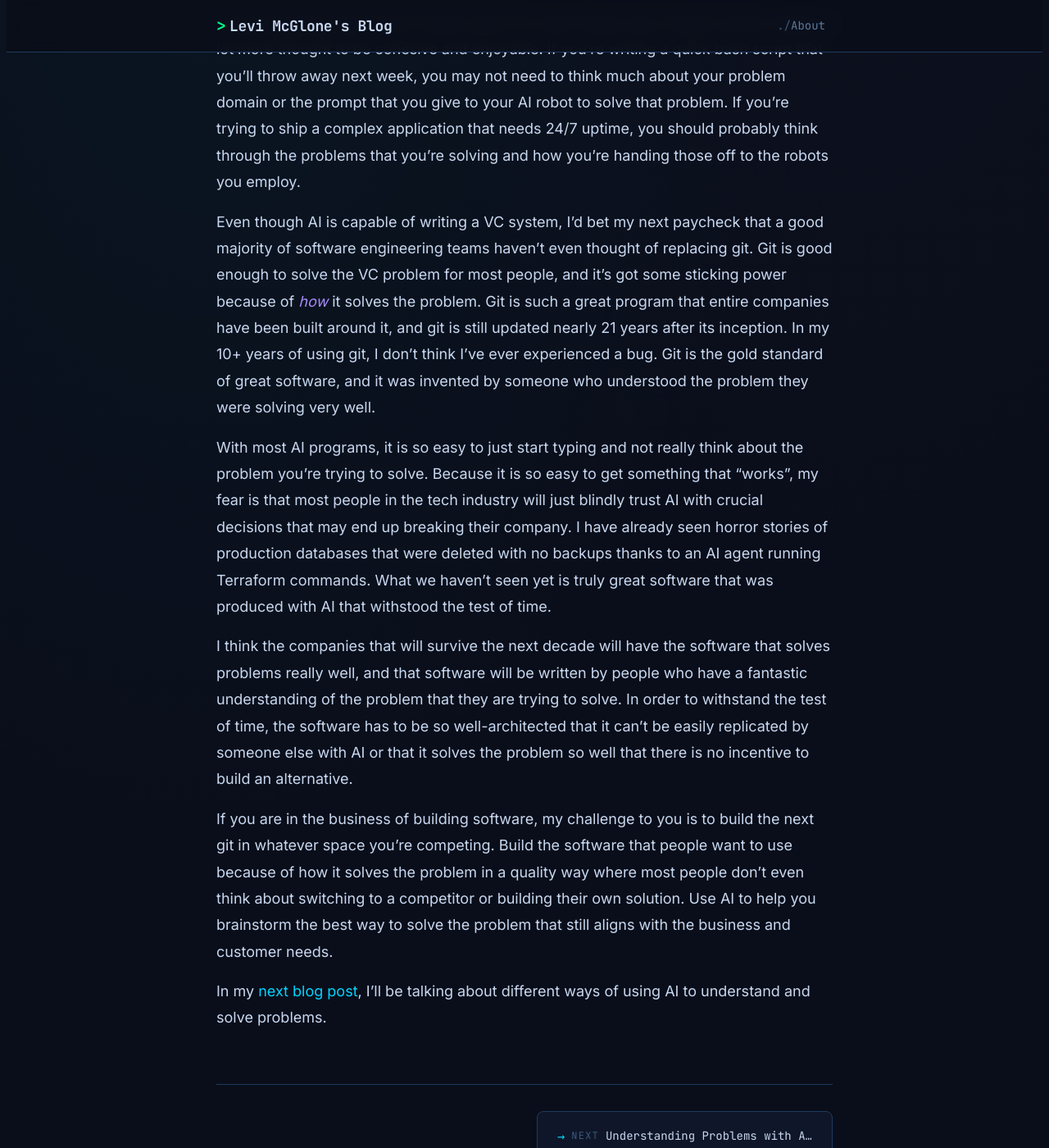
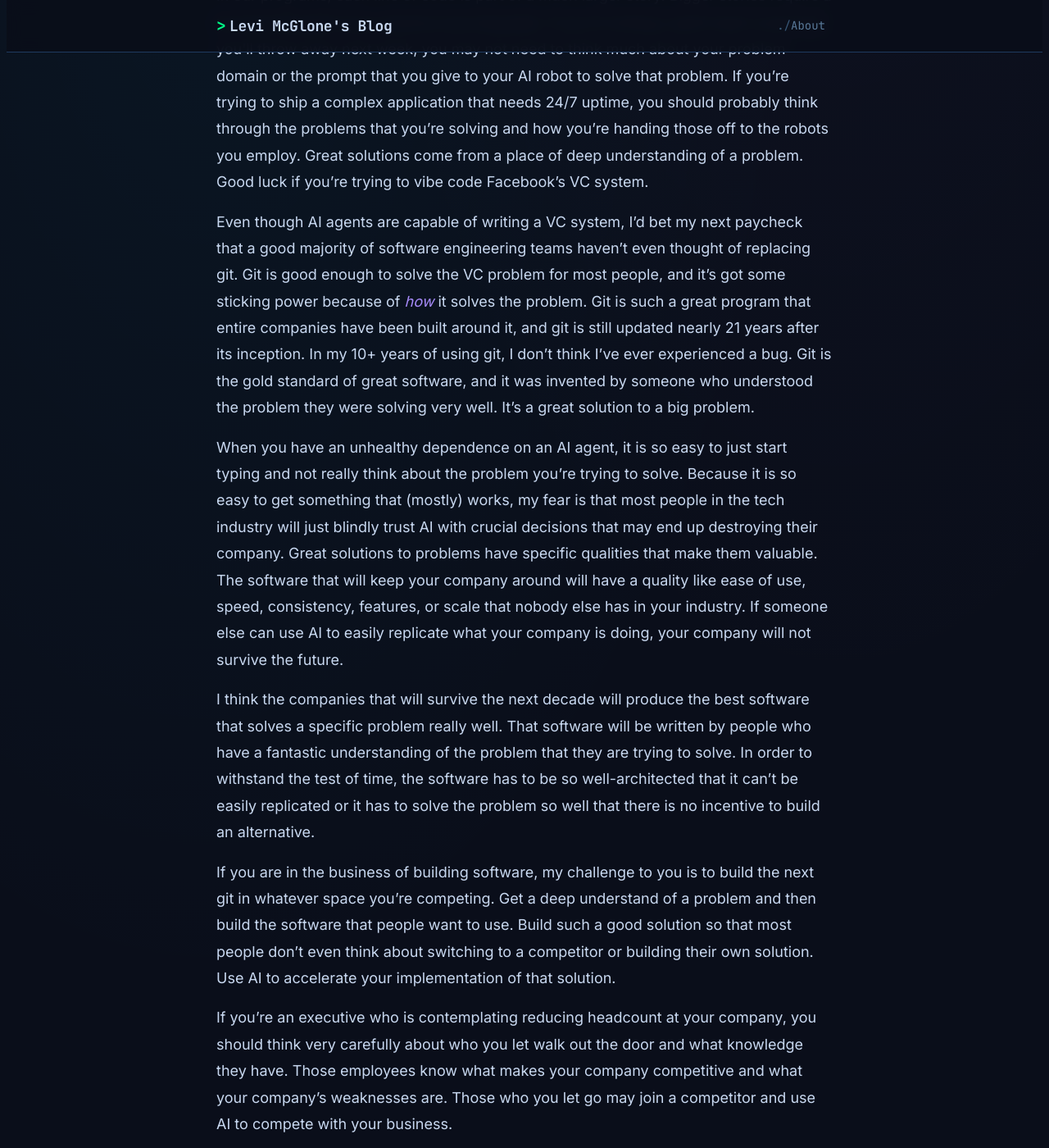
Before and after one commit to mcglonelevi/LeviMcGloneBlog, a Jekyll site: the page built from blog/_posts/2026-03-18-solving-problems-with-ai-the-right-way.markdown, in a window 1280 px wide and 1400 px high, scrolled down 1890 px. Shown: the whole window at 82% size. Built offline with Jekyll 4.4.1, drawn with Linux system fonts in a browser that asks for light colours; some of the changed text lies outside the part shown.

Commit message:
fix links

```diff
--- a/blog/_posts/2026-03-18-solving-problems-with-ai-the-right-way.markdown
+++ b/blog/_posts/2026-03-18-solving-problems-with-ai-the-right-way.markdown
@@ -4,13 +4,13 @@ title: "Solving Problems with AI the Right Way"
 date:  2026-03-18
 categories: ai
 ---
-There's a lot of buzz about AI and how it can make our lives as software engineers better, easier, and faster. Some leaders at some companies are fantasizing about how non-technical employees will finally be able to code, and companies have already taken steps to reduce their headcount! It's really easy to buy into the hype train, but every benefit that AI brings also has a downside. Personally, I wonder how many great problem solvers were let go during these company downsizings in the name of profit and efficiency.
+There's a lot of buzz about AI and how it can make our lives as software engineers better, easier, and faster. Some executives at certain companies are fantasizing about how non-technical employees will finally be able to code, and some of those leaders have already taken steps to reduce headcount at their company! It's really easy to buy into the hype train, but every benefit that AI brings also has a downside. Personally, I wonder how many great problem solvers were let go during these company downsizings in the name of profit and efficiency.
 
 I have been a software engineer for the last 10 years or so. During my tenure at different companies, we would often have conversations about modelling solutions to problems. We had these conversations because _how_ you solve a problem _actually matters_. I'm going to use version control (VC) as an example.
 
-Today, VC is taken for granted, and most people probably see it as a "solved problem". Most rational people just use git as their program of choice for VC; however, it was designed to solve the VC problem in a very specific way. The original constraint was that git would be good enough to manage contributions to the Linux kernel. By happenstance, git also works pretty well for 95% of other projects.
+Today, VC is taken for granted, and most people probably see it as a "solved problem". Most rational people just use git as their program of choice for VC; however, it was designed to solve the VC problem in a very specific way. The original constraint was that git would be good enough to manage contributions to the Linux kernel. By happenstance, git also works pretty well for ~95% of other projects.
 
-Once a repo gets large with a lot of commit history, git starts to break. Facebook and Google invented their own proprietary VC systems to solve their specific needs. The way they solved VC had specific design constraints and scale in mind at the beginning of the project. I've never worked at Facebook or Google, so I have no idea how they solved the problem, but they ship a lot of code every day. Their solutions seem to work well for their needs.
+Once a repo gets large with a lot of commit history, git starts to break. Facebook and Google invented their own proprietary VC systems to solve their specific needs. The way they solved VC had specific design constraints and scale in mind at the beginning of the project. I've never worked at Facebook or Google, so I have no idea how they solved the problem, but they ship a lot of code every day which is a sign of success.
 
 What would have happened if Facebook or Google did not design their VC solutions with the end goal in mind? One does not simply wake up one day and say "I am going to build my own version control system". There's probably a story like this:
 
@@ -25,14 +25,16 @@ The folks who built these proprietary VC systems had to build domain knowledge.
 3. The best solutions were probably discussed at length by some really smart people.
 4. One solution eventually won and was implemented.
 
-In our programs, each line of code is part of a much larger story. Bigger stories require a lot more thought to be cohesive and enjoyable. If you're writing a quick bash script that you'll throw away next week, you may not need to think much about your problem domain or the prompt that you give to your AI robot to solve that problem. If you're trying to ship a complex application that needs 24/7 uptime, you should probably think through the problems that you're solving and how you're handing those off to the robots you employ.
+In our programs, each line of code is part of a much larger story. Bigger stories require a lot more thought to be cohesive and enjoyable. If you're writing a quick bash script that you'll throw away next week, you may not need to think much about your problem domain or the prompt that you give to your AI robot to solve that problem. If you're trying to ship a complex application that needs 24/7 uptime, you should probably think through the problems that you're solving and how you're handing those off to the robots you employ. Great solutions come from a place of deep understanding of a problem. Good luck if you're trying to vibe code Facebook's VC system.
 
-Even though AI is capable of writing a VC system, I'd bet my next paycheck that a good majority of software engineering teams haven't even thought of replacing git. Git is good enough to solve the VC problem for most people, and it's got some sticking power because of _how_ it solves the problem.  Git is such a great program that entire companies have been built around it, and git is still updated nearly 21 years after its inception. In my 10+ years of using git, I don't think I've ever experienced a bug.  Git is the gold standard of great software, and it was invented by someone who understood the problem they were solving very well.
+Even though AI agents are capable of writing a VC system, I'd bet my next paycheck that a good majority of software engineering teams haven't even thought of replacing git. Git is good enough to solve the VC problem for most people, and it's got some sticking power because of _how_ it solves the problem.  Git is such a great program that entire companies have been built around it, and git is still updated nearly 21 years after its inception. In my 10+ years of using git, I don't think I've ever experienced a bug.  Git is the gold standard of great software, and it was invented by someone who understood the problem they were solving very well. It's a great solution to a big problem.
 
-With most AI programs, it is so easy to just start typing and not really think about the problem you're trying to solve. Because it is so easy to get something that "works", my fear is that most people in the tech industry will just blindly trust AI with crucial decisions that may end up breaking their company. I have already seen horror stories of production databases that were deleted with no backups thanks to an AI agent running Terraform commands. What we haven't seen yet is truly great software that was produced with AI that withstood the test of time.
+When you have an unhealthy dependence on an AI agent, it is so easy to just start typing and not really think about the problem you're trying to solve. Because it is so easy to get something that (mostly) works, my fear is that most people in the tech industry will just blindly trust AI with crucial decisions that may end up destroying their company. Great solutions to problems have specific qualities that make them valuable. The software that will keep your company around will have a quality like ease of use, speed, consistency, features, or scale that nobody else has in your industry. If someone else can use AI to easily replicate what your company is doing, your company will not survive the future.
 
-I think the companies that will survive the next decade will have the software that solves problems really well, and that software will be written by people who have a fantastic understanding of the problem that they are trying to solve. In order to withstand the test of time, the software has to be so well-architected that it can't be easily replicated by someone else with AI or that it solves the problem so well that there is no incentive to build an alternative.
+I think the companies that will survive the next decade will produce the best software that solves a specific problem really well. That software will be written by people who have a fantastic understanding of the problem that they are trying to solve. In order to withstand the test of time, the software has to be so well-architected that it can't be easily replicated or it has to solve the problem so well that there is no incentive to build an alternative.
 
-If you are in the business of building software, my challenge to you is to build the next git in whatever space you're competing. Build the software that people want to use because of how it solves the problem in a quality way where most people don't even think about switching to a competitor or building their own solution. Use AI to help you brainstorm the best way to solve the problem that still aligns with the business and customer needs.
+If you are in the business of building software, my challenge to you is to build the next git in whatever space you're competing. Get a deep understand of a problem and then build the software that people want to use. Build such a good solution so that most people don't even think about switching to a competitor or building their own solution. Use AI to accelerate your implementation of that solution.
 
-In my [next blog post]({% post_url 2026-03-18-understanding-problems-with-ai-assistance %}), I'll be talking about different ways of using AI to understand and solve problems.
+If you're an executive who is contemplating reducing headcount at your company, you should think very carefully about who you let walk out the door and what knowledge they have. Those employees know what makes your company competitive and what your company's weaknesses are. Those who you let go may join a competitor and use AI to compete with your business.
+
+In my next blog post, I'll be talking about different ways of using AI to understand and solve problems.
--- a/blog/_posts/2026-03-18-understanding-problems-with-ai-assistance.markdown
+++ b/blog/_posts/2026-03-18-understanding-problems-with-ai-assistance.markdown
@@ -4,7 +4,7 @@ title: "Understanding Problems with AI Assistance"
 date: 2026-03-18
 categories: ai
 ---
-In my [last blog post]({% post_url 2026-03-18-solving-problems-with-ai-the-right-way %}), I talked about how a deep understanding of a problem is required to come up with a great solution. With that in mind, I'll discuss how I use AI to understand problems better in my day-to-day work.
+In my last blog post, I talked about how a deep understanding of a problem is required to come up with a great solution. With that in mind, I'll discuss how I use AI to understand problems better in my day-to-day work.
 
 For reference purposes, I currently work at a company called Wistia where I build a web app for recording. In the process of building Wistia's Record product, I also occasionally work on other features like Wistia's online video editor and webinar solution. I recently went on parental leave for 4 months because I had a son. When I returned from leave, a really tricky problem about video animations was thrown my way. When I tackle a complex feature like this, I usually start by understanding the ask. After that, I spike out what I think will be the hardest parts so that I run into any major issues sooner rather than later. The spike will inform a technical spec and the finalized implementation.
 
```
